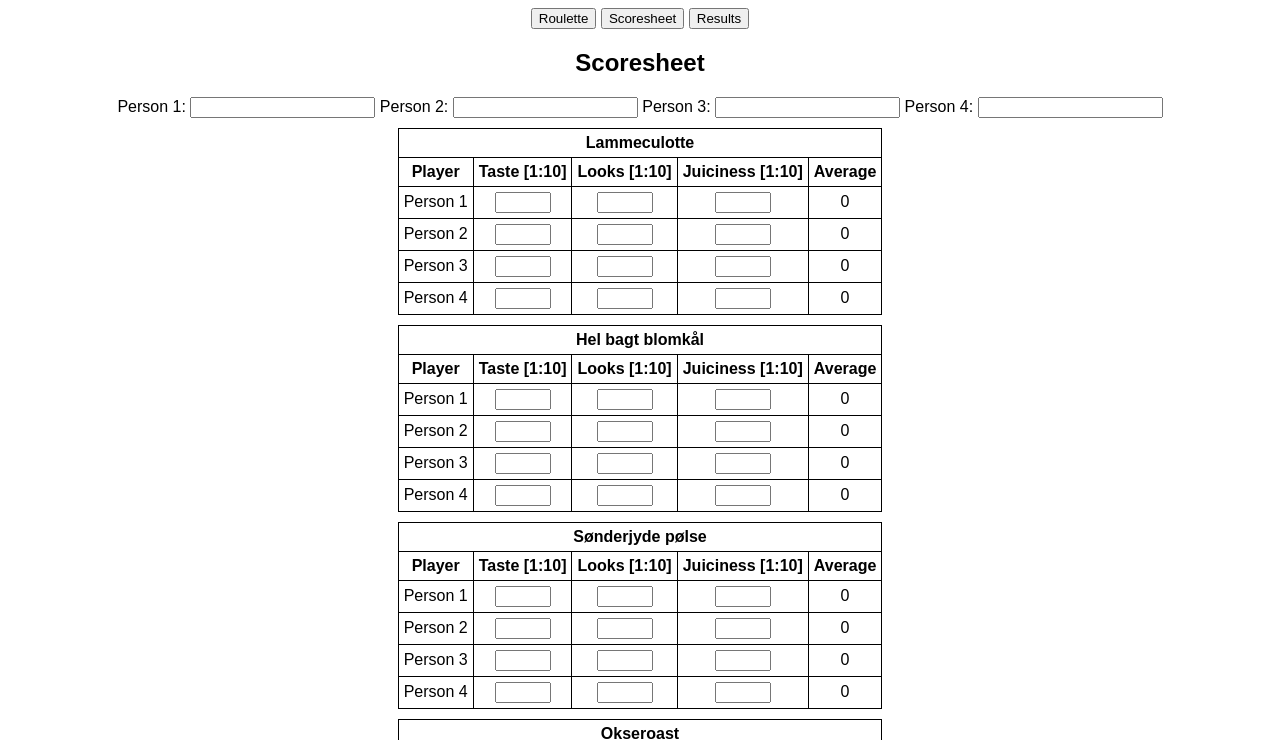
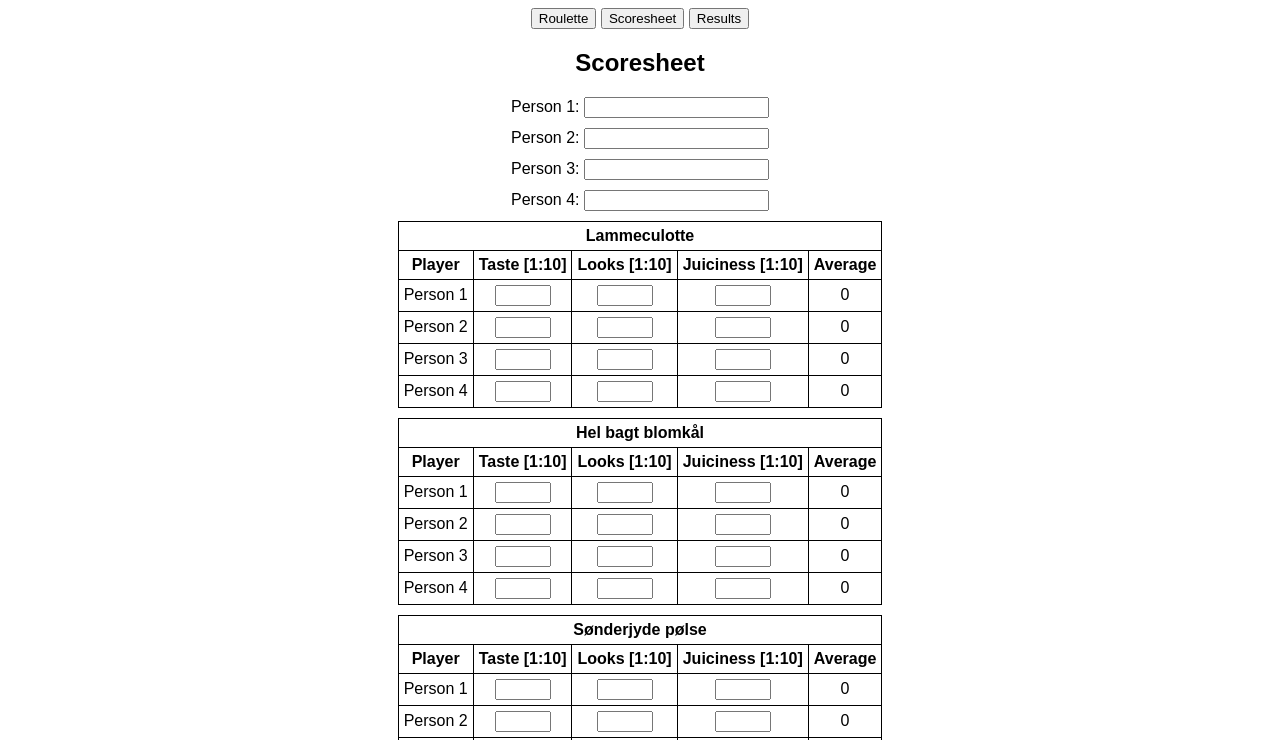
Before and after one commit to Alexandertj96/Alexandertj96.github.io, a plain HTML site: page index.html in a window 1280 px wide. Both pictures are taken after a click on the button "Scoresheet". Shown: the top 740 px of the page. Drawn offline with Linux system fonts and the light colour scheme.

Commit message:
Update index.html

```diff
--- a/index.html
+++ b/index.html
@@ -11,6 +11,12 @@
         table { margin: 10px auto; border-collapse: collapse; }
         th, td { border: 1px solid black; padding: 5px; }
         .tab-buttons { margin-bottom: 20px; }
+        .player-names {
+            display: flex;
+            flex-direction: column;  /* Stack the player inputs vertically */
+            gap: 10px;  /* Add space between the labels */
+            align-items: center;  /* Align to the left */
+        }
     </style>
 </head>
 <body>
@@ -46,7 +52,7 @@
     <!-- Scoresheet Tab -->
     <div id="scoresheet" class="tab">
         <h2>Scoresheet</h2>
-        <div>
+        <div class="player-names">
             <label>Person 1: <input type="text" id="player1" oninput="updatePlayerNames()"></label>
             <label>Person 2: <input type="text" id="player2" oninput="updatePlayerNames()"></label>
             <label>Person 3: <input type="text" id="player3" oninput="updatePlayerNames()"></label>
@@ -261,6 +267,8 @@
                 resultsTable.innerHTML += row;
             });
         }
+
+
     </script>
 </body>
 </html>
```
